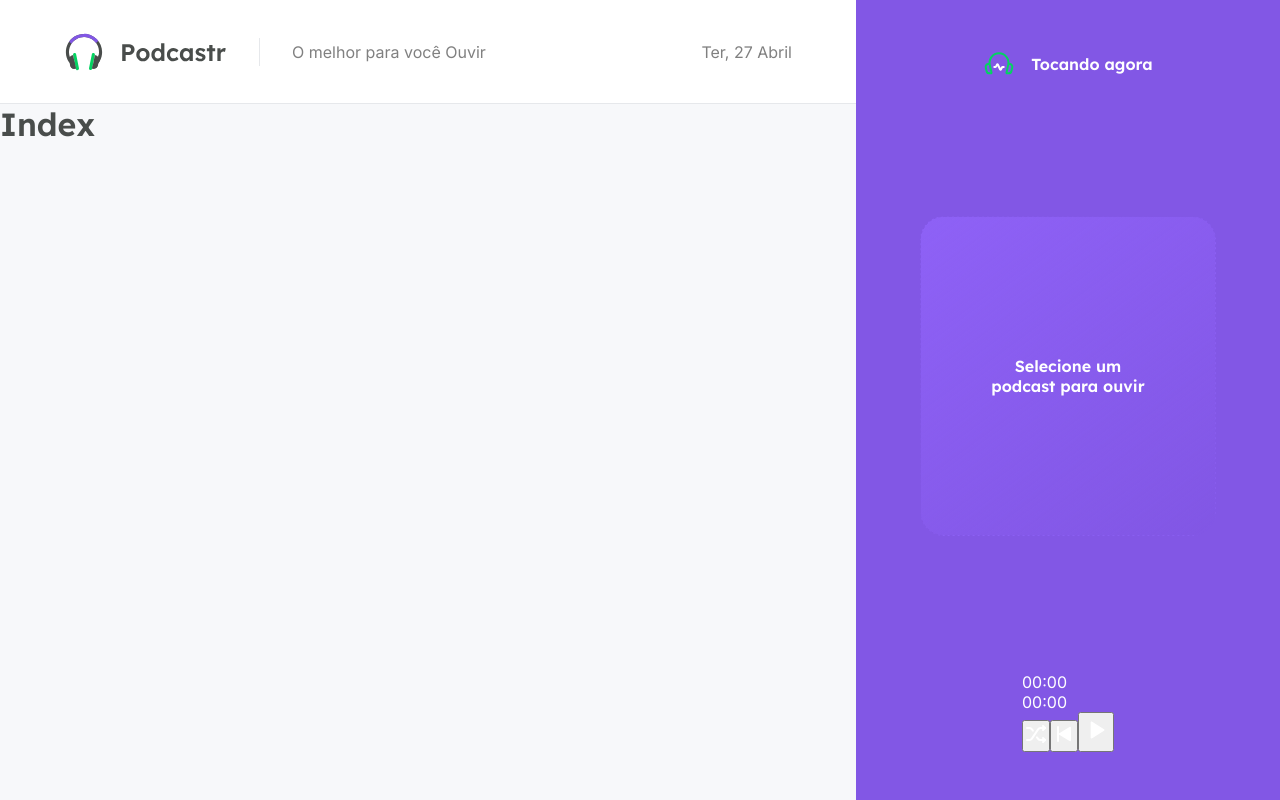
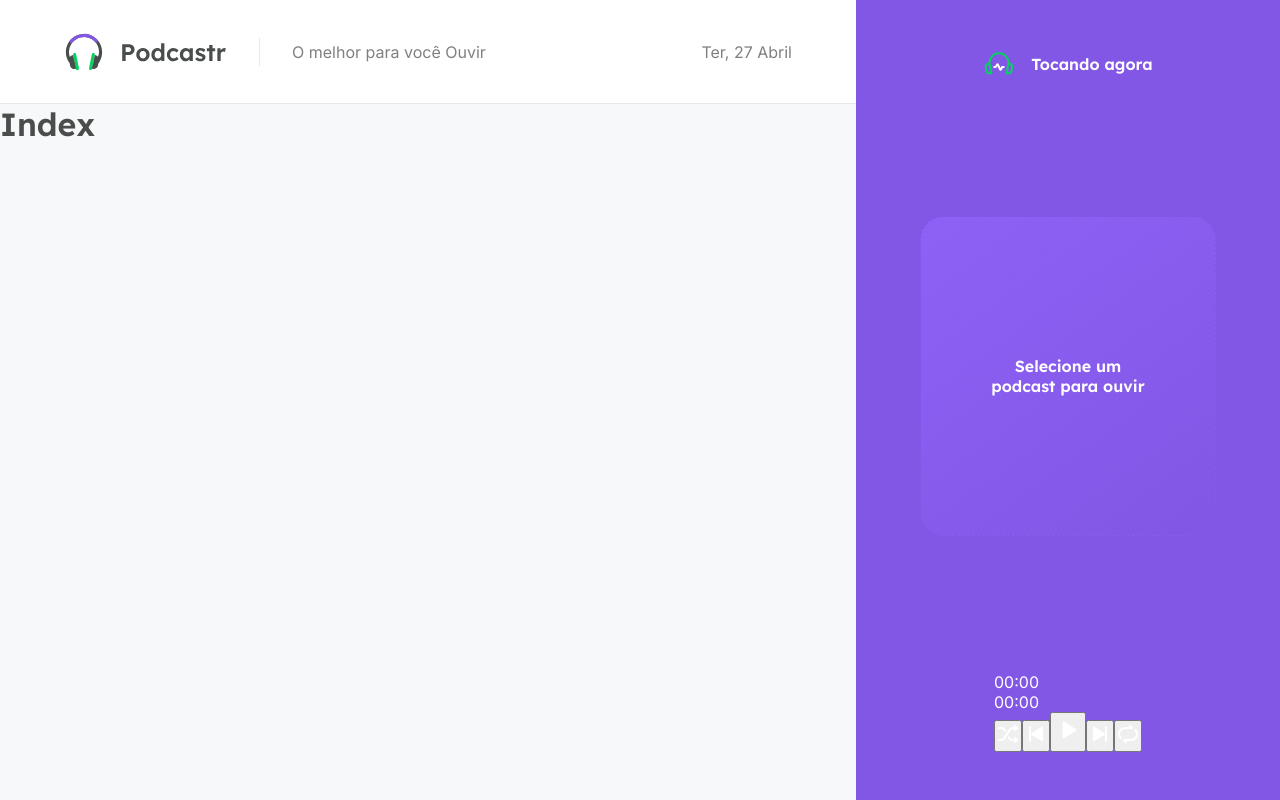
Before and after one commit to weslleson22/nlw5postcast, a Next.js app in the folder react/postcast/: page / in a window 1280 px wide. Built offline with nearby package versions, Linux system fonts and the light colour scheme.

Commit message:
Add buttons do play

```diff
--- a/react/postcast/src/components/Player/index.tsx
+++ b/react/postcast/src/components/Player/index.tsx
@@ -28,6 +28,15 @@
                         <img src="/play.svg" alt="Trocar"/>
 
                     </button>
+                    <button type="button" className={styles.playbutton}>
+                        <img src="/play-next.svg" alt="Trocar Proxima"/>
+
+
+                    </button>
+                    <button type="button" className={styles.playbutton}>
+                        <img src="/repeat.svg" alt="Repetir"/>
+
+                    </button>
                 </div>
 
             </footer>
```
